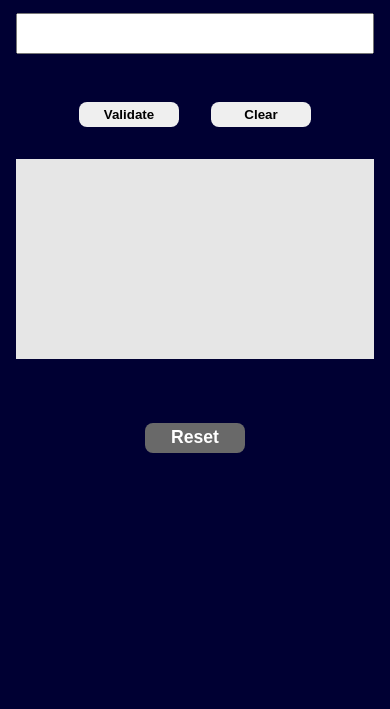
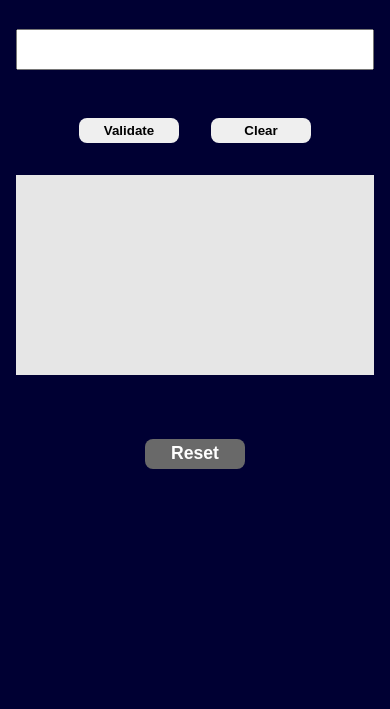
Before and after one commit to decencyokobia/Phone-Number-Validator, a plain HTML site: page index.html in a window 390 px wide. Shown: the part 135-844 px from the top of the page. Drawn offline with Linux system fonts and the light colour scheme.

Commit message:
styles modified

```diff
--- a/styles.css
+++ b/styles.css
@@ -101,7 +101,7 @@ button {
 @media screen and (max-width: 467px) {
     .container {
         width: 100%;
-        margin: auto;
+        margin: 1rem auto auto auto;
     }
 }
 
```
